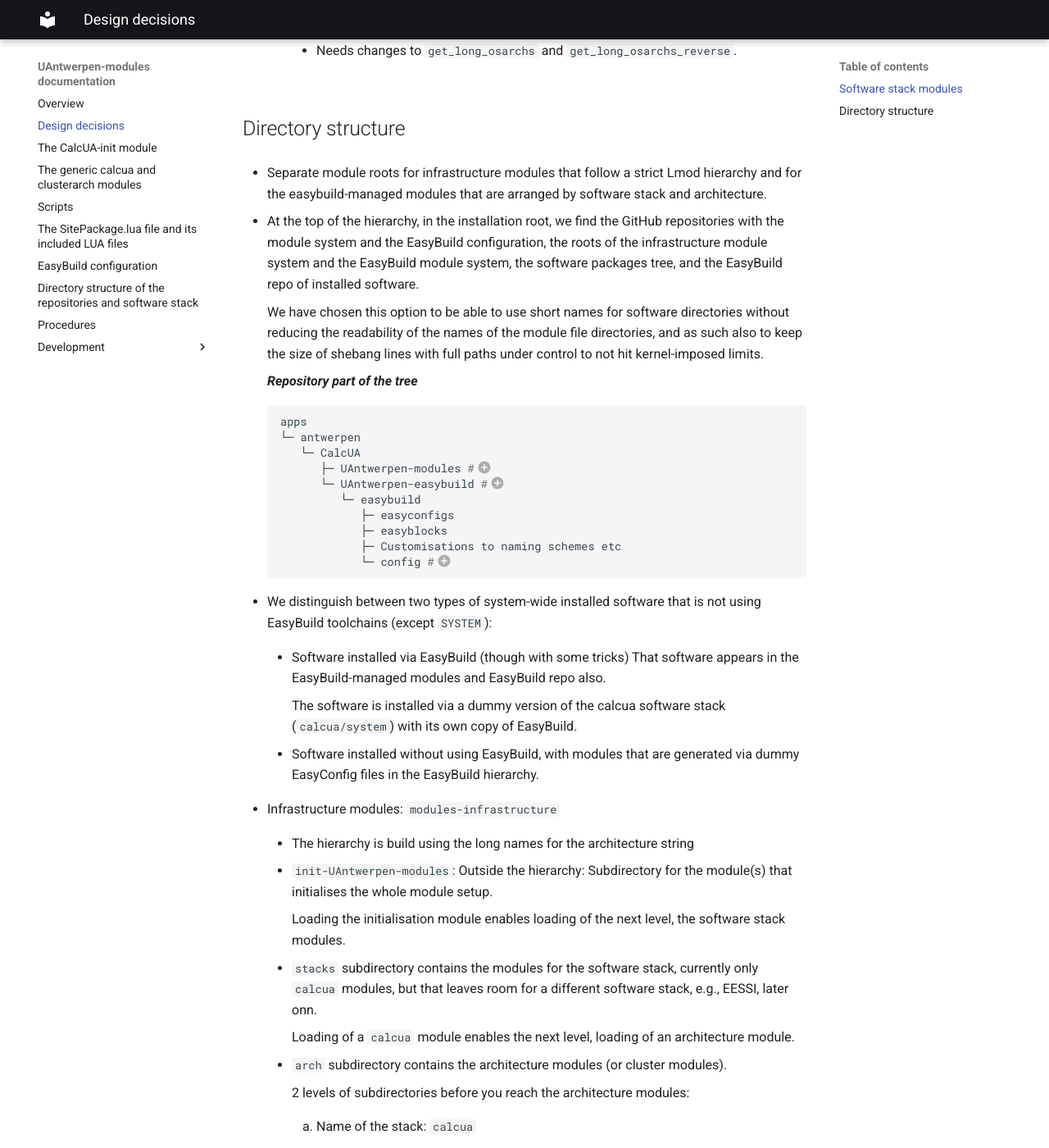
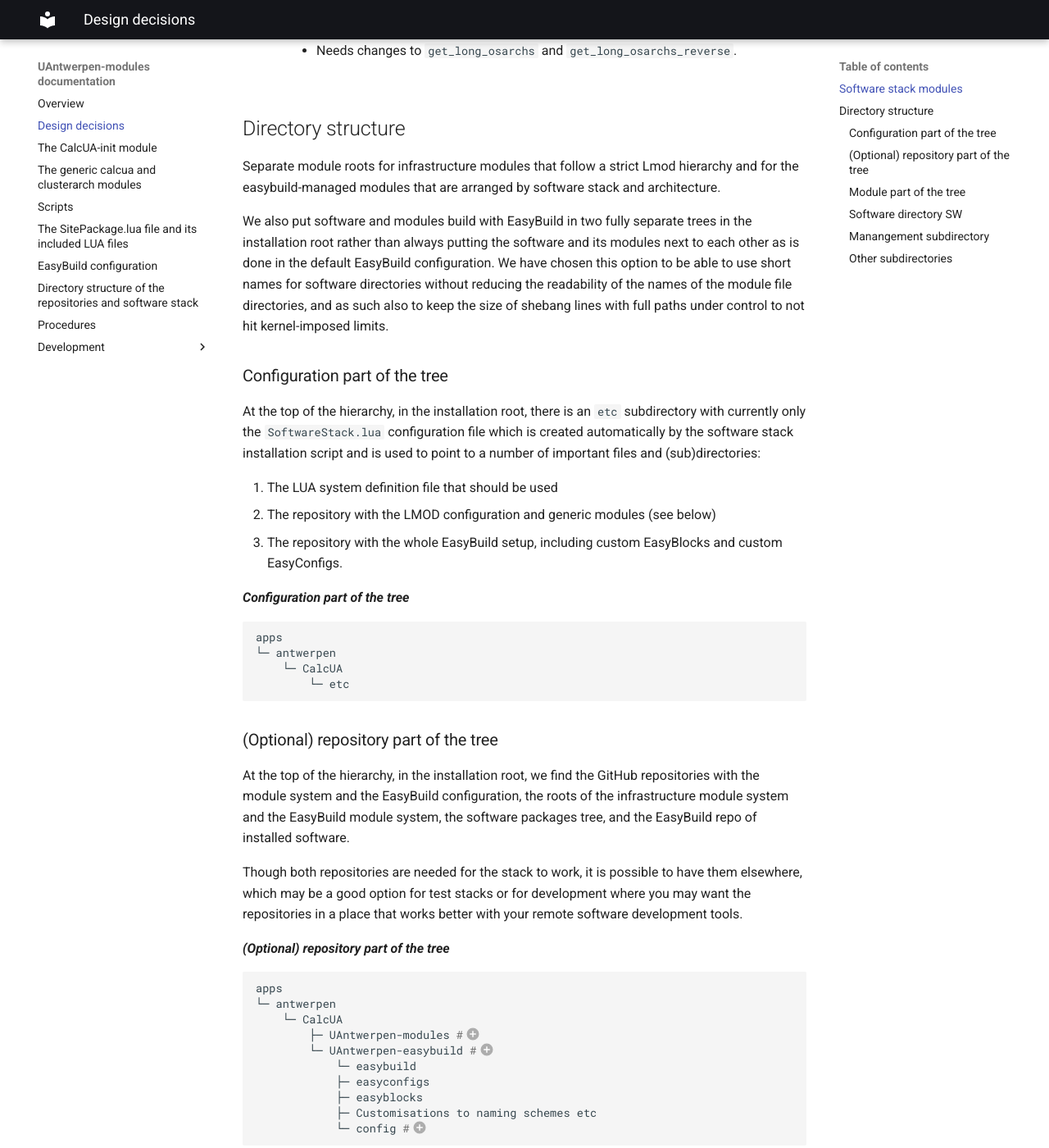
Before and after one commit to hpcuantwerpen/UAntwerpen-modules, an MkDocs documentation site: the page built from docs/docs-mkdocs/design_decisions.md, in a window 1280 px wide and 1400 px high, scrolled down 1792 px. Shown: the whole window at 82% size. Built offline with MkDocs 1.6.1 and Material for MkDocs 9.7.7, drawn with Linux system fonts in a browser that asks for light colours; some of the changed text lies outside the part shown.

Commit message:
Further robustifying of prepare_calcua.sh and improvements to the documentation of the directory structure to incorporate changes made during the development of prepare_calcua.

````diff
--- a/docs/docs-mkdocs/design_decisions.md
+++ b/docs/docs-mkdocs/design_decisions.md
@@ -88,37 +88,71 @@
 
 ## Directory structure
 
--   Separate module roots for infrastructure modules that follow a strict
-    Lmod hierarchy and for the easybuild-managed modules that are arranged
-    by software stack and architecture.
+Separate module roots for infrastructure modules that follow a strict
+Lmod hierarchy and for the easybuild-managed modules that are arranged
+by software stack and architecture.
 
--   At the top of the hierarchy, in the installation root, we find the GitHub
-    repositories with the module system and the EasyBuild configuration, the roots
-    of the infrastructure module system and the EasyBuild module system, the software
-    packages tree, and the EasyBuild repo of installed software.
+We also put software and modules build with EasyBuild in two fully
+separate trees in the installation root rather than always putting
+the software and its modules next to each other as is done in the
+default EasyBuild configuration.
+We have chosen this option to be able to use short names for software directories
+without reducing the readability of the names of the module file directories, and
+as such also to keep the size of shebang lines with full paths under control to not
+hit kernel-imposed limits.
 
-    We have chosen this option to be able to use short names for software directories
-    without reducing the readability of the names of the module file directories, and
-    as such also to keep the size of shebang lines with full paths under control to not
-    hit kernel-imposed limits.
+### Configuration part of the tree
 
-    ***Repository part of the tree***
-    ``` bash
-    apps
-    └─ antwerpen
-       └─ CalcUA
-          ├─ UAntwerpen-modules #(1)
-          └─ UAntwerpen-easybuild #(2)
-             └─ easybuild
-                ├─ easyconfigs
-                ├─ easyblocks
-                ├─ Customisations to naming schemes etc
-                └─ config #(3)
-    ```
+At the top of the hierarchy, in the installation root, there is an
+`etc` subdirectory with currently only the `SoftwareStack.lua` configuration
+file which is created automatically by the software stack installation script
+and is used to point to a number of important files and (sub)directories:
 
-    1.  Repository with LMOD configuration and generic modules
-    2.  EasyBuild setup
-    3.  Configuration files for some settings not done via environment
+1.  The LUA system definition file that should be used
+2.  The repository with the LMOD configuration and generic modules (see below)
+3.  The repository with the whole EasyBuild setup, including custom EasyBlocks and
+    custom EasyConfigs.
+
+***Configuration part of the tree***
+``` bash
+apps
+└─ antwerpen
+    └─ CalcUA
+        └─ etc
+```
+
+### (Optional) repository part of the tree
+
+At the top of the hierarchy, in the installation root, we find the GitHub
+repositories with the module system and the EasyBuild configuration, the roots
+of the infrastructure module system and the EasyBuild module system, the software
+packages tree, and the EasyBuild repo of installed software.
+
+Though both repositories are needed for the stack to work, it is possible to have
+them elsewhere, which may be a good option for test stacks or for development
+where you may want the repositories in a place that works better with your
+remote software development tools.
+
+***(Optional) repository part of the tree***
+``` bash
+apps
+└─ antwerpen
+    └─ CalcUA
+        ├─ UAntwerpen-modules #(1)
+        └─ UAntwerpen-easybuild #(2)
+            └─ easybuild
+            ├─ easyconfigs
+            ├─ easyblocks
+            ├─ Customisations to naming schemes etc
+            └─ config #(3)
+```
+
+1.  Repository with LMOD configuration and generic modules
+2.  EasyBuild setup
+3.  Configuration files for some settings not done via environment
+
+
+### Module part of the tree
 
 -   We distinguish between two types of system-wide installed software that is not using
     EasyBuild toolchains (except `SYSTEM`):
@@ -254,66 +288,86 @@
     12. Manually generated modules - OPTIONAL
 
 
+### Software directory `SW`
 
--   Software directory `SW`
+This directory follows the same layout as the one for the EasyBuild-installed software,
+with two differences:
 
-    This directory follows the same layout as the one for the EasyBuild-installed software,
-    with two differences:
+1.  At the architecture level, the short architecture string is used to save space
 
-    1.  At the architecture level, the short architecture string is used to save space
+2.  There is yet another pseudo-stack for manually installed software, called `MNL`
 
-    2.  There is yet another pseudo-stack for manually installed software, called `MNL`
+    This directory has no corresponding modules directory in the EasyBuild-managed directory
+    as it is not managed at all by EasyBuild.
 
-        This directory has no corresponding modules directory in the EasyBuild-managed directory
-        as it is not managed at all by EasyBuild.
+***Resulting structure of the software directory***
+``` bash
+apps
+└─ antwerpen
+    └─ CalcUA
+        └─ SW
+            ├─ CalcUA-2021b
+            │  ├─ RH8-x86_64
+            │  ├─ RH8-BRW-host
+            │  └─ RH8-BRW-NVGP61GL
+            ├─ system #(1)
+            │  ├─ RH8-x86_64
+            │  └─ RH8-IVB-host
+            └─ MNL #(2)
+```
 
-    ***Resulting structure of the software directory***
-    ``` bash
-    apps
-    └─ antwerpen
-       └─ CalcUA
-          └─ SW
-             ├─ CalcUA-2021b
-             │  ├─ RH8-x86_64
-             │  ├─ RH8-BRW-host
-             │  └─ RH8-BRW-NVGP61GL
-             ├─ system #(1)
-             │  ├─ RH8-x86_64
-             │  └─ RH8-IVB-host
-             └─ MNL #(2)
-    ```
-
-    1.  Sometimes relatively empty subdirs if EasyBuild only creates a module...
-    2.  Manually installed software
+1.  Sometimes relatively empty subdirs if EasyBuild only creates a module...
+2.  Manually installed software
 
 
--   `mgmt` subdirectory for all files that are somehow system-generated.
+### Manangement subdirectory
 
-    Current subdirectories:
+`mgmt` subdirectory for all (nearly) files that are somehow system-generated.
 
-    -   `ebrepo_files`: EasyBuild repository, structured the same way as the `modules-easybuild`
-        subdirectory.
+Current subdirectories:
 
-    -   `lmod-cache`: Placeholder for Lmod cache files.
+-   `ebrepo_files`: EasyBuild repository, structured the same way as the `modules-easybuild`
+    subdirectory.
 
-        Maybe we should follow the approach of TCL Environment Modules 5 and have a separate cache
-        file per module subdirectory, or does this become too much? We can also go for one corresponding to each software stack and cluster architecture combination which would
-        result in a single file per ( software stack, architecture) combination.
+-   `lmod-cache`: Placeholder for Lmod cache files.
 
-    ***Resulting structure of the management directory***
-    ``` bash
-    apps
-    └─ antwerpen
-       └─ CalcUA
-          └─ mgmt
-             ├─ ebrepo_files
-             │  ├─ CalcUA-2021b
-             │  │ ├─ redhat8-x86_64
-             │  │ └─ redhat8-broadwell-noaccel
-             │  └─ system #(1)
-             │     └─ redhat8-x86_64 #(2)
-             └─ lmod_cache
-    ```
+    Maybe we should follow the approach of TCL Environment Modules 5 and have a separate cache
+    file per module subdirectory, or does this become too much? We can also go for one corresponding to each software stack and cluster architecture combination which would
+    result in a single file per ( software stack, architecture) combination.
 
-    1.  Modules outside the regular software stacks
-    2.  No specific processor versions, e.g., Matlab
+***Resulting structure of the management directory***
+``` bash
+apps
+└─ antwerpen
+    └─ CalcUA
+        └─ mgmt
+            ├─ ebrepo_files
+            │  ├─ CalcUA-2021b
+            │  │ ├─ redhat8-x86_64
+            │  │ └─ redhat8-broadwell-noaccel
+            │  └─ system #(1)
+            │     └─ redhat8-x86_64 #(2)
+            └─ lmod_cache
+```
+
+1.  Modules outside the regular software stacks
+2.  No specific processor versions, e.g., Matlab
+
+
+### Other subdirectories
+
+-   `sources` subdirectory to permanently store the sources. This directory is
+    further organised in the EasyBuild way. Downloads for manually installed
+    software can be added to it by putting it in the EasyBuild structure.
+
+    In the future we may need to add an additional level to distinguish between
+    EasyBuild and other build tools that we may use and that have a different
+    structure for storing source files.
+
+***Other subdirectories***
+``` bash
+apps
+└─ antwerpen
+    └─ CalcUA
+        └─ sources
+```
````
Also changed, not shown: 2 other files.
